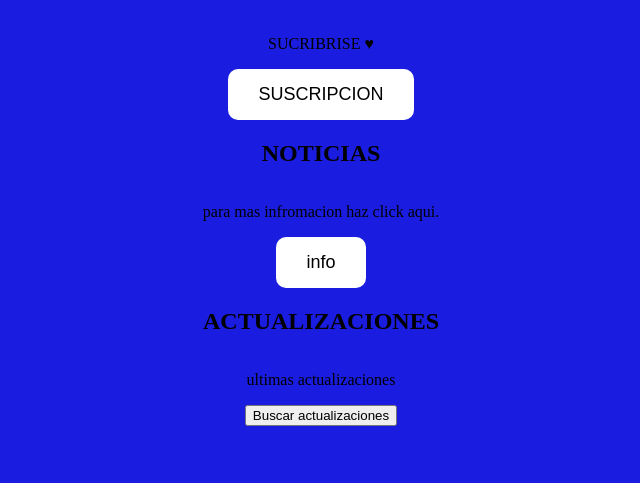
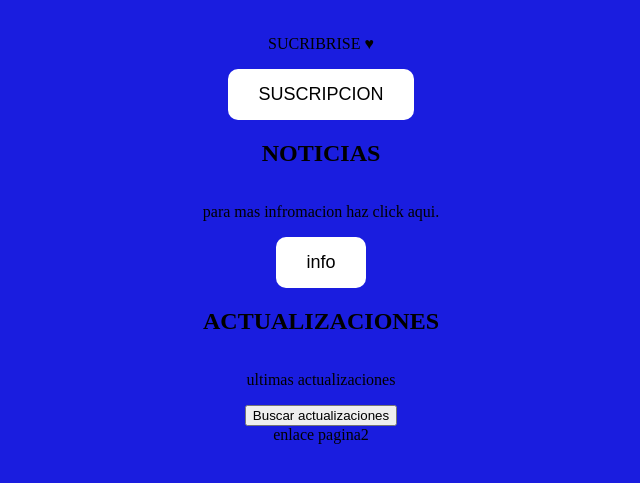
Before and after one commit to jheyson18/semana-10, a plain HTML site: page index.html in a window 1280 px wide. Shown: the part 69-552 px from the top of the page, without its empty margins (319-959 px from the left). Drawn offline with Linux system fonts and the light colour scheme.

Commit message:
Update index.html

```diff
--- a/index.html
+++ b/index.html
@@ -20,7 +20,7 @@
     <P class="texto">ultimas actualizaciones</P>
     <button class="buton">Buscar actualizaciones</button>
 
-
+    <a src="index2.html">enlace pagina2</a>
 
 </body>
 
```
